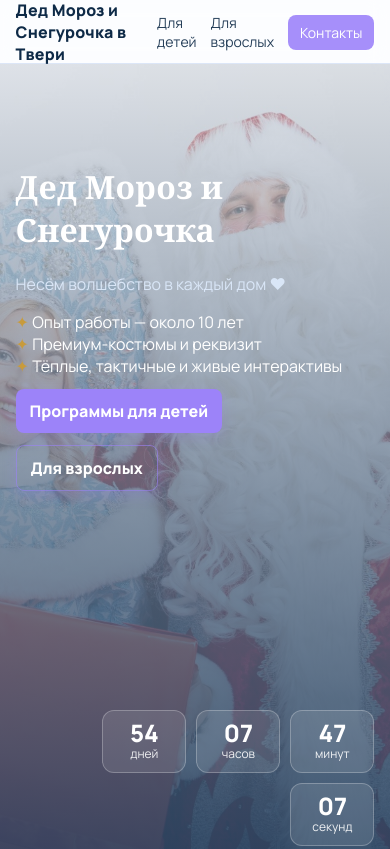
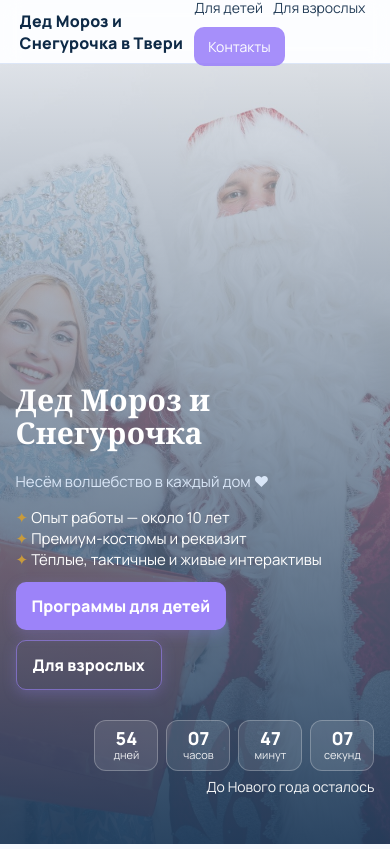
Before and after one commit to tashalefevr23/DedMoroz1, a plain HTML site: page ded-moroz-static-site/index.html in a window 390 px wide. Shown: the top 849 px of the page. Drawn offline with nearby package versions, Linux system fonts and the light colour scheme.

Commit message:
mobile tweaks + restore hero photo

```diff
--- a/ded-moroz-static-site/index.html
+++ b/ded-moroz-static-site/index.html
@@ -60,12 +60,34 @@ h1,h2,h3{font-family:"Cormorant Garamond",Georgia,"Times New Roman",serif;letter
 .price{font-weight:800;font-size:20px;}
 .price-note{font-size:12px;color:#5E7593;margin-top:8px;}
 .footer{border-top:1px solid var(--border);padding:28px 0 40px;background:#F0F5FF;}
-@media(max-width:920px){
-  .grid-2,.grid-3{grid-template-columns:1fr;}
-  .tile{min-width:84px;}
-  .countdown-wrap{align-items:flex-start;margin-left:0;margin-top:16px;}
-  .hero-row{flex-direction:column;}
-  .hero-col{max-width:100%;}
+
+/* === Mobile refinements === */
+@media (max-width: 768px){
+  .hero__content{ padding:64px 0 48px; }
+  h1{ font-size: 36px; line-height: 1.1; }
+  .lead{ font-size: 16px; }
+  .hero--overlay::before{ background-position:50% 18%; } /* show faces */
+  .program__bullets{ font-size: 15px; }
+  .grid-2, .grid-3{ grid-template-columns: 1fr; }
+  .card{ border-radius:14px; }
+  .program__cta{ flex-direction: column; align-items: flex-start; gap: 10px; }
+  .price{ font-size: 18px; }
+  .btn, .cta, .btn.ghost{ padding: 13px 16px; border-radius:10px; }
+  .card .btn{ width: 100%; text-align: center; } /* full-width buttons inside cards */
+  .cta-small{ padding:10px 14px; border-radius:10px; }
+  .countdown{ gap:8px; }
+  .tile{ min-width: 76px; padding: 8px 10px; }
+  .tile .num{ font-size: 20px; }
+  .tile .lbl{ font-size: 11px; }
+  .nav__inner{ padding-inline: 4px; }
+  .nav__links{ gap:10px; flex-wrap: wrap; }
+}
+@media (max-width: 420px){
+  h1{ font-size: 30px; }
+  .lead{ font-size: 15px; }
+  .tile{ min-width: 64px; }
+  .tile .num{ font-size: 18px; }
+  .hero-col{ min-width: 0; }
 }
 </style>
 </head>
@@ -181,7 +203,7 @@ h1,h2,h3{font-family:"Cormorant Garamond",Georgia,"Times New Roman",serif;letter
   </div></footer>
 
 <script>
-// Countdown to the *nearest upcoming* New Year (Jan 1 of next year)
+// Countdown to the nearest upcoming New Year
 (function(){
   function nextNY(){
     const now = new Date();
@@ -195,7 +217,7 @@ h1,h2,h3{font-family:"Cormorant Garamond",Georgia,"Times New Roman",serif;letter
   function pad(n){ return n.toString().padStart(2,'0'); }
   function tick(){
     const now = new Date();
-    if(now >= target){ target = nextNY(); } // roll over on Jan 1
+    if(now >= target){ target = nextNY(); }
     let diff = Math.max(0, target - now);
     const days = Math.floor(diff / 86400000); diff -= days*86400000;
     const hours = Math.floor(diff / 3600000); diff -= hours*3600000;
```
